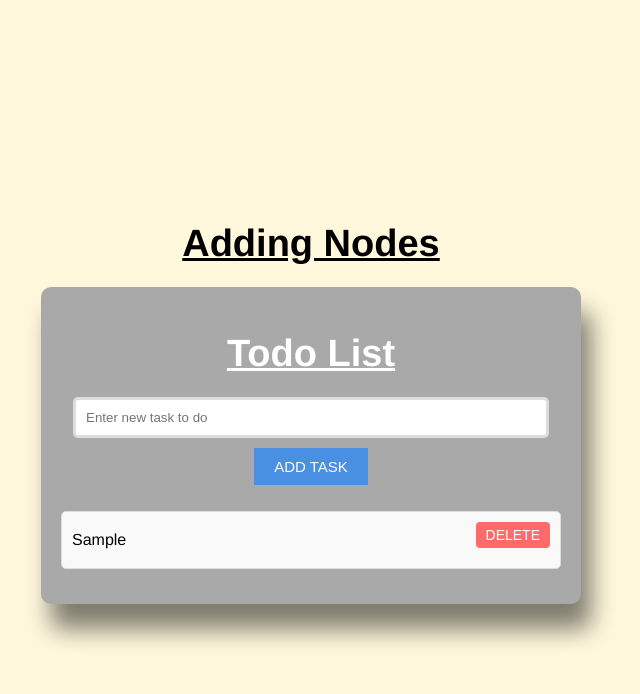
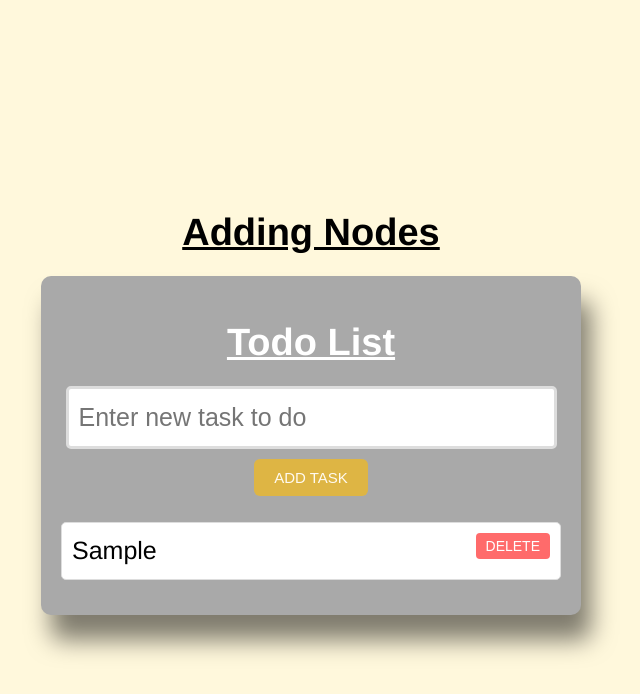
Before and after one commit to Muslimafridi952/Todo-list, a plain HTML site: page index.html in a window 1280 px wide. Both pictures are taken after typing "Sample" into the empty fields and a click on the button "ADD TASK". Shown: the whole page, without its empty margins (329-969 px from the left). Drawn offline with Linux system fonts and the light colour scheme.

Commit message:
add some colors to button

```diff
--- a/script.js
+++ b/script.js
@@ -3,7 +3,7 @@ function addTask() {
     var taskList = document.getElementById("tasklist");
 
     if (!taskInput.value.trim()) {
-        return alert("TODO LIST CONNOT BE EMPTY!");
+        return alert("TODO LIST CON'T BE EMPTY!");
 
     };
 
--- a/style.css
+++ b/style.css
@@ -27,13 +27,15 @@ h1 {
 }
 
 #taskinput {
-    width: 90%;
+    width: 93%;
     padding: 10px;
     border: 3px solid #ddd;
     border-radius: 5px;
     margin-bottom: 10px;
     outline: none;
     transition: border 0.3;
+    height: 37px;
+    font-size: 25px;
 }
 
 #taskInput :focus {
@@ -43,12 +45,13 @@ h1 {
 
 button {
     padding: 10px 20px;
-    background-color: #4a90e2;
+    background-color: #eeb927c5;
     color: floralwhite;
     border: none;
     cursor: pointer;
     font-size: 15px;
     margin-bottom: 10px;
+    border-radius: 6px;
 }
 
 button:hover {
@@ -61,10 +64,11 @@ ul {
     max-height: 200px;
     overflow-y: auto;
     margin-bottom: 10px;
+
 }
 
 li {
-    background-color: #f9f9f9;
+    background-color: white;
     border: 1px solid #ddd;
     padding: 10px;
     margin-bottom: 5px;
@@ -73,14 +77,15 @@ li {
     justify-content: space-between;
     align-items: center;
     transition: background-color 0.3;
+    font-size: 25px;
 }
 li:hover {
     background-color: #e9e9e9;
 }
 
-.competed{
+.completed{
     text-decoration: line-through;
-    color: bisque;
+    color: rgb(211, 146, 67);
 }
 .remove-btn {
     background-color: #ff6b6b;
```
